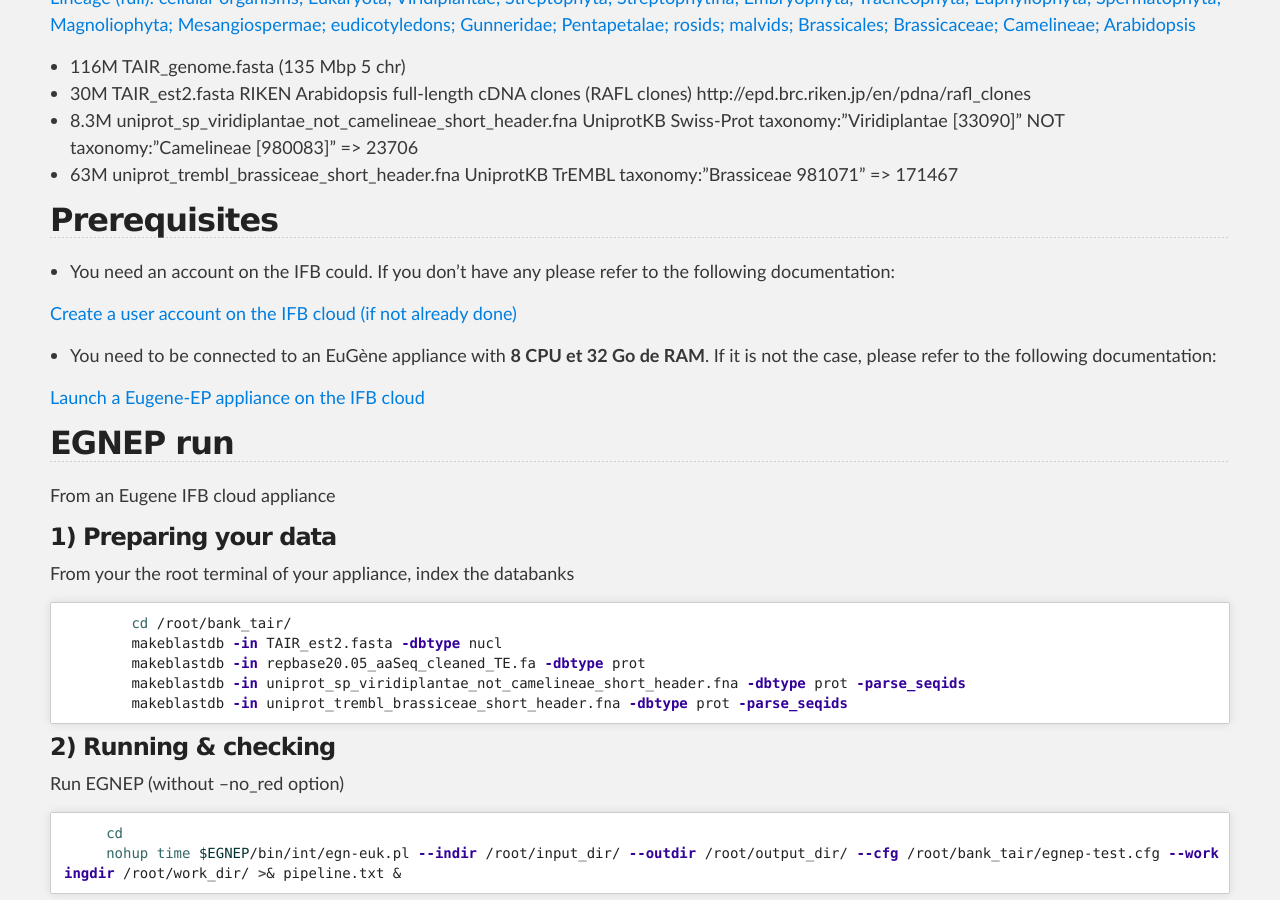
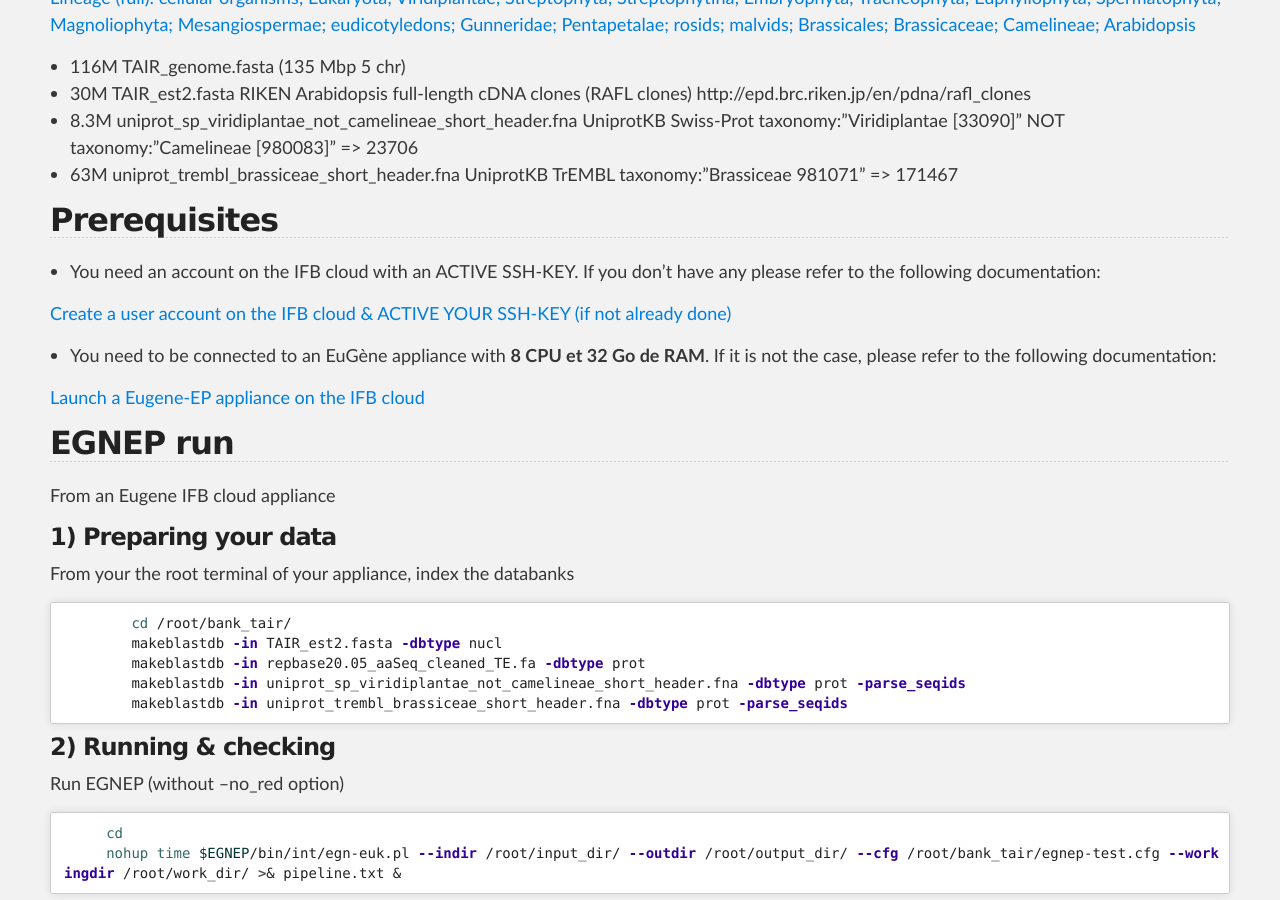
Before and after one commit to SouthGreenPlatform/trainings, a Jekyll site: the page built from _pages/annotation/Eugene/exercice_eugene_appliance.md, in a window 1280 px wide and 900 px high, scrolled down 619 px. Built offline with Jekyll 4.4.1, drawn with Linux system fonts in a browser that asks for light colours; nearby versions of some CDN libraries.

Commit message:
Update exercice_eugene_appliance.md

```diff
--- a/_pages/annotation/Eugene/exercice_eugene_appliance.md
+++ b/_pages/annotation/Eugene/exercice_eugene_appliance.md
@@ -38,9 +38,9 @@
 
 ## Prerequisites
 
-- You need an account on the IFB could. If you don't have any please refer to the following documentation:
+- You need an account on the IFB cloud with an ACTIVE SSH-KEY. If you don't have any please refer to the following documentation:
 
-<a target="_blank" href="{{ site.url }}/annotation/IFBcloud/create_IFB_cloud_user_account">Create a user account on the IFB cloud (if not already done)</a>
+<a target="_blank" href="{{ site.url }}/annotation/IFBcloud/create_IFB_cloud_user_account">Create a user account on the IFB cloud & ACTIVE YOUR SSH-KEY (if not already done)</a>
 
 - You need to be connected to an EuGène appliance with **8 CPU et 32 Go de RAM**. If it is not the case, please refer to the following documentation:
 
```
